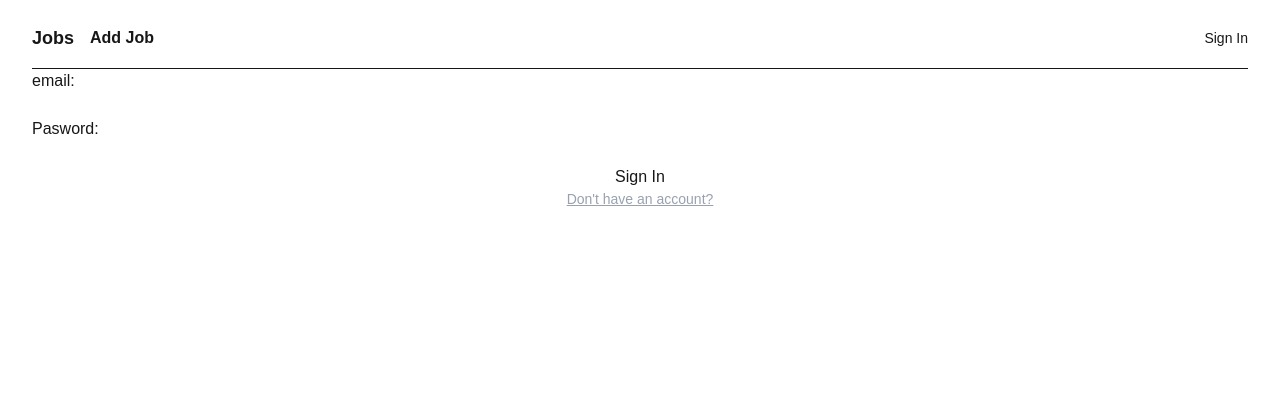
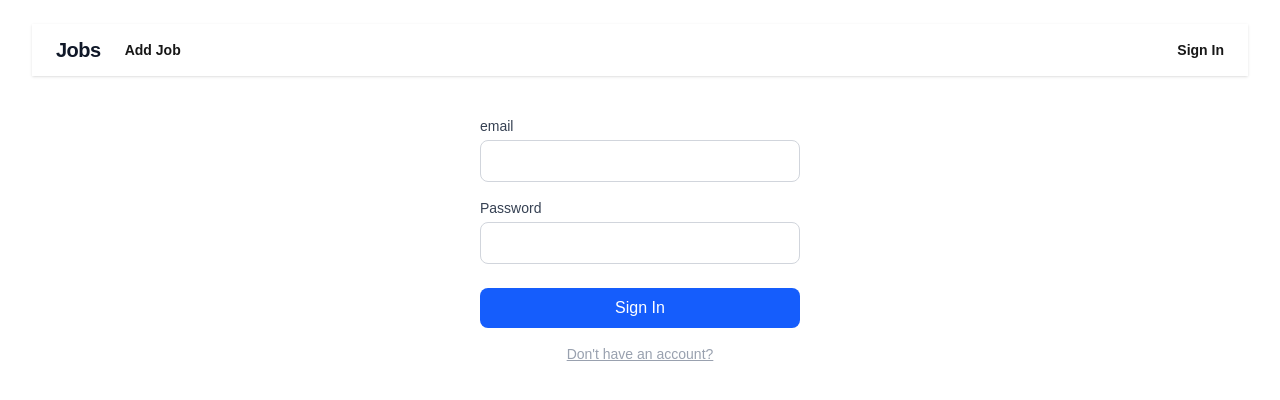
Before and after one commit to ChanYeob1202/job-tracker, a Next.js app in the folder job-tracker-web/: page /signin in a window 1280 px wide. Shown: the top 400 px of the page. Built offline with nearby package versions, Linux system fonts and the light colour scheme; no server answers.

Commit message:
update: jobForm, AuthForm, navbar style updated

```diff
--- a/job-tracker-web/src/app/(auth)/signin/page.tsx
+++ b/job-tracker-web/src/app/(auth)/signin/page.tsx
@@ -1,3 +1,6 @@
+
+
+
 "use client";
 import { useState, useEffect } from "react";
 import { useRouter } from "next/navigation";
--- a/job-tracker-web/src/app/(auth)/signup/page.tsx
+++ b/job-tracker-web/src/app/(auth)/signup/page.tsx
@@ -1,7 +1,3 @@
-/*
-  TODO: email verification
-*/
-
 "use client"
 import { useState, useEffect } from 'react'
 import { useAuth } from '@/context/AuthContext';
--- a/job-tracker-web/src/app/(protected)/jobs/[id]/edit/page.tsx
+++ b/job-tracker-web/src/app/(protected)/jobs/[id]/edit/page.tsx
@@ -25,9 +25,6 @@ function Page({ params }: Props) {
 
   return (
     <div>
-      <h1 className="text-md font-semibold text-center mb-2">
-        Edit job
-      </h1>
       <JobForm
       statusOptions={JOB_STATUS_OPTIONS}
       initialJob={job} />
--- a/job-tracker-web/src/app/(protected)/jobs/new/page.tsx
+++ b/job-tracker-web/src/app/(protected)/jobs/new/page.tsx
@@ -4,7 +4,6 @@ import { JOB_STATUS_OPTIONS } from "@/types/job";
 export default function NewJobPage() {
   return (
     <div className="">
-      <h1 className="text-md font-semibold text-center mb-2">Job Form</h1>
       <JobForm statusOptions={JOB_STATUS_OPTIONS} />
     </div>
   );
--- a/job-tracker-web/src/app/components/JobForm.tsx
+++ b/job-tracker-web/src/app/components/JobForm.tsx
@@ -3,10 +3,6 @@ import { useState } from "react";
 import { useRouter } from "next/navigation";
 import type { Job, JobStatus } from "@/types/job";
 import { apiFetch } from "@/lib/api";
-
-/*
-  TODO : when navigating to edit page, the initial input value disappears at /jobs/edit
-*/
 
 type FormType = {
   statusOptions: readonly JobStatus[];
@@ -14,7 +10,8 @@ type FormType = {
 };
 
 const fieldClass =
-  "w-full min-w-0 rounded-lg border px-2 py-1 text-black placeholder:text-black";
+  "w-full min-w-0 rounded-lg border border-gray-300 bg-white px-3 py-2 text-sm text-gray-900 " +
+  "placeholder:text-gray-400 outline-none transition focus:border-blue-500 focus:ring-2 focus:ring-blue-200";
 
 type TextFieldProps = {
   id: string;
@@ -37,7 +34,7 @@ function TextField({
 }: TextFieldProps) {
   return (
     <>
-      <label htmlFor={id} className="text-sm font-medium">
+      <label htmlFor={id} className="text-sm font-medium text-gray-700">
         {label}
       </label>
       <input
@@ -69,7 +66,7 @@ function JobForm({ statusOptions, initialJob }: FormType) {
 
   return (
     <form
-      className="mx-auto flex w-full max-w-xl flex-col gap-4"
+      className="mx-auto mt-10 flex w-full max-w-xl flex-col gap-6 rounded-2xl border border-gray-100 bg-white p-8 shadow-sm"
       onSubmit={async (e) => {
         e.preventDefault();
         if (company.trim() === "" || role.trim() === "") {
@@ -100,6 +97,10 @@ function JobForm({ statusOptions, initialJob }: FormType) {
         }
       }}
     >
+      <h2 className="text-xl font-bold tracking-tight text-gray-900">
+        {initialJob ? "Edit Job" : "Add a Job"}
+      </h2>
+
       <div className="grid grid-cols-[9rem_1fr] items-center gap-x-4 gap-y-3">
         <TextField
           id="job-company"
@@ -123,7 +124,7 @@ function JobForm({ statusOptions, initialJob }: FormType) {
           placeholder={initialJob?.source ?? "job source"}
         />
 
-        <label htmlFor="job-status" className="text-sm font-medium">
+        <label htmlFor="job-status" className="text-sm font-medium text-gray-700">
           Status
         </label>
         <select
@@ -165,7 +166,7 @@ function JobForm({ statusOptions, initialJob }: FormType) {
 
         <label
           htmlFor="job-notes"
-          className="self-start pt-2 text-sm font-medium"
+          className="self-start pt-2 text-sm font-medium text-gray-700"
         >
           Notes (optional)
         </label>
@@ -179,17 +180,17 @@ function JobForm({ statusOptions, initialJob }: FormType) {
 
         <div className="col-span-2 flex justify-end gap-2 pt-2">
           <button
-            type="submit"
-            className="rounded-lg bg-blue-400 px-4 py-2 text-white font-bold transition-transform duration-150 hover:scale-95 hover:cursor-pointer"
+            type="button"
+            onClick={() => router.back()}
+            className="rounded-lg border border-gray-300 bg-white px-4 py-2 text-sm font-medium text-gray-700 transition hover:bg-gray-50 hover:cursor-pointer"
           >
-            {initialJob ? "Edit" : "Add"}
+            Cancel
           </button>
           <button
-            type="button"
-            onClick={() => router.back()}
-            className="rounded-lg bg-red-400 px-4 py-2 text-white font-bold transition-transform duration-150 hover:scale-95 hover:cursor-pointer"
+            type="submit"
+            className="rounded-lg bg-blue-600 px-4 py-2 text-sm font-medium text-white transition hover:bg-blue-700 hover:cursor-pointer"
           >
-            Cancel
+            {initialJob ? "Save changes" : "Add Job"}
           </button>
         </div>
       </div>
--- a/job-tracker-web/src/app/components/JobPageNav.tsx
+++ b/job-tracker-web/src/app/components/JobPageNav.tsx
@@ -6,20 +6,19 @@ export default function JobPageNav() {
   const { user, logOut} = useAuth();
   const router = useRouter();
 
-  const authButtonClass = "hover:cursor-pointer hover:opacity-70 text-sm font-light"
+  const authButtonClass =
+    "text-sm font-bold transition hover:text-blue-600 hover:cursor-pointer"
 
   return (
-    <nav className="relative z-10 flex flex-wrap flex-flow justify-between items-center gap-4 pb-4 border-b font-bold">
-        <div className="flex items-center gap-4">
-          <h1 className="text-lg">
-            <div
-              onClick={() => router.push("/")}
-              className="hover:cursor-pointer hover:opacity-70"
-            >
-              Jobs
-            </div>
+    <nav className="sticky top-0 z-10 flex flex-wrap items-center justify-between gap-4 bg-white px-6 py-3 shadow-sm">
+        <div className="flex items-center gap-6">
+          <h1
+            onClick={() => router.push("/")}
+            className="text-xl font-bold tracking-tight text-gray-900 transition hover:text-blue-600 hover:cursor-pointer"
+          >
+            Jobs
           </h1>
-          <div
+          <button
             onClick={() => {
               if(!user){
                 alert("please sign in to create a job list");
@@ -28,20 +27,20 @@ export default function JobPageNav() {
               }
               router.push("/jobs/new");
             }}
-            className="hover:cursor-pointer hover:opacity-70"
+            className={authButtonClass}
           >
             Add Job
-          </div>
+          </button>
         </div>
         { user ?
-          <div
-            className = {authButtonClass}
-            onClick = {() => {
+          <button
+            className={authButtonClass}
+            onClick={() => {
               logOut();
               router.push("/")
-            }}>Sign out</div>
+            }}>Sign out</button>
             :
-          <div className= {authButtonClass} onClick = {() => router.push("/signin")}>Sign In</div>}
+          <button className={authButtonClass} onClick={() => router.push("/signin")}>Sign In</button>}
     </nav>
   );
 }
--- a/job-tracker-web/src/app/components/ui/AuthForm.tsx
+++ b/job-tracker-web/src/app/components/ui/AuthForm.tsx
@@ -15,54 +15,66 @@ type AuthFormProps = {
 }
 
 function AuthForm({ email, password, emailTitle, passwordTitle, confirmPassword,  onSubmit, onChange, buttonText, link, linkText}: AuthFormProps) {
+  const labelClass = "mb-1 text-sm font-medium text-gray-700";
+  const inputClass =
+    "mb-4 rounded-lg border border-gray-300 bg-white px-3 py-2 text-gray-900 " +
+    "placeholder-gray-400 outline-none transition focus:border-blue-500 " +
+    "focus:ring-2 focus:ring-blue-200";
+
   return (
-    <>
+    <div className="mx-auto mt-10 flex w-full max-w-xs flex-col">
       <form className="flex flex-col" onSubmit={onSubmit}>
-        <label htmlFor="email">email: </label>
+        <label htmlFor="email" className={labelClass}>email</label>
         <input
           type="email"
           name="email"
           value={email}
           onChange={onChange}
           title={emailTitle}
+          className={inputClass}
           required
         />
 
-        <label htmlFor="password">Pasword: </label>
+        <label htmlFor="password" className={labelClass}>Password</label>
         <input
           type="password"
           name="password"
           value={password}
           onChange={onChange}
           title={passwordTitle}
-          className=""
+          className={inputClass}
         />
 
         {confirmPassword ?
           <>
-            <label>Comfirm Password:</label>
+            <label className={labelClass}>Confirm Password</label>
             <input
               type='password'
               name='confirmPassword'
               value={confirmPassword}
               onChange={onChange}
               title='Confirm password'
-              className=""
+              className={inputClass}
               required
             />
           </>
           :
           null}
 
-          <button type="submit">{buttonText}</button>
+          <button
+            type="submit"
+            className="mt-2 rounded-lg bg-blue-600 px-4 py-2 font-medium text-white transition hover:bg-blue-700 hover:cursor-pointer"
+          >
+            {buttonText}
+          </button>
       </form>
       <Link
         href={link}
-        className = "text-center underline font-light text-sm text-gray-400 hover:text-blue-500 hover:cursor-pointer"
+        className = "mt-4 text-center underline font-light text-sm text-gray-400 hover:text-blue-500 hover:cursor-pointer"
       >
         {linkText}
       </Link>
-    </>
+    </div>
   )
 }
 
```
